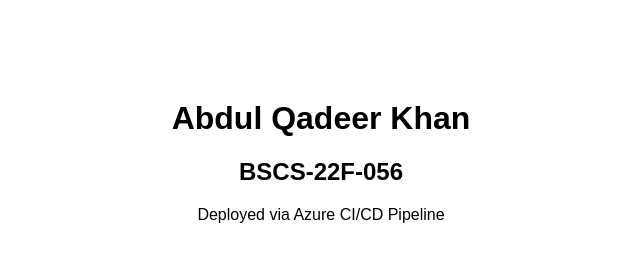
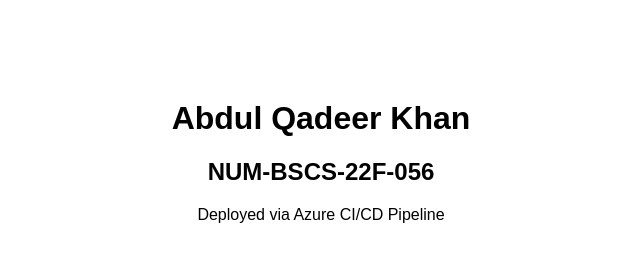
Before and after one commit to aqkhan222/practiceCI-CD, a plain HTML site: page index.html in a window 1280 px wide. Shown: the whole page, without its empty margins (319-959 px from the left). Drawn offline with Linux system fonts and the light colour scheme.

Commit message:
Update styling

```diff
--- a/index.html
+++ b/index.html
@@ -3,7 +3,7 @@
 <head><title>DevOps Demo</title></head>
 <body style="font-family: Arial; text-align:center; margin-top:100px;">
   <h1>Abdul Qadeer Khan</h1>
-  <h2>BSCS-22F-056</h2>
+  <h2>NUM-BSCS-22F-056</h2>
   <p>Deployed via Azure CI/CD Pipeline</p>
 </body>
 </html>
```
